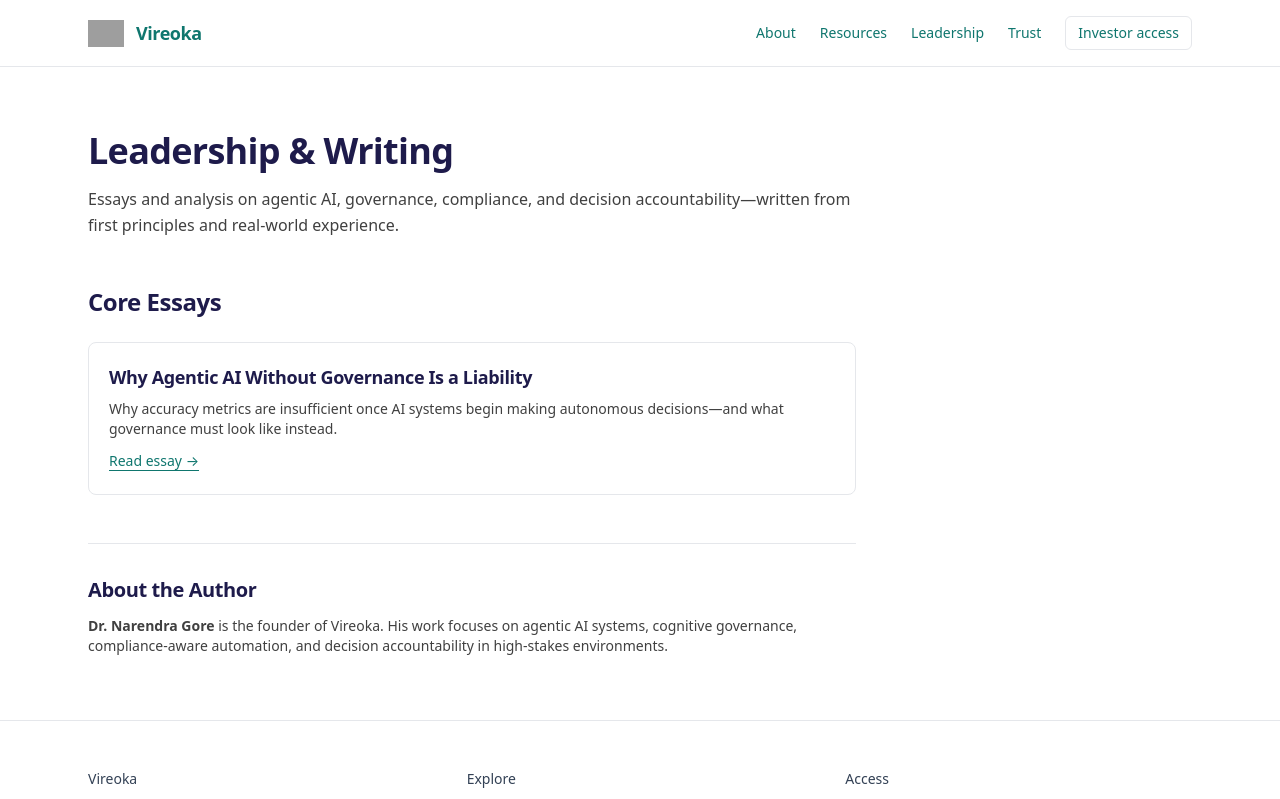
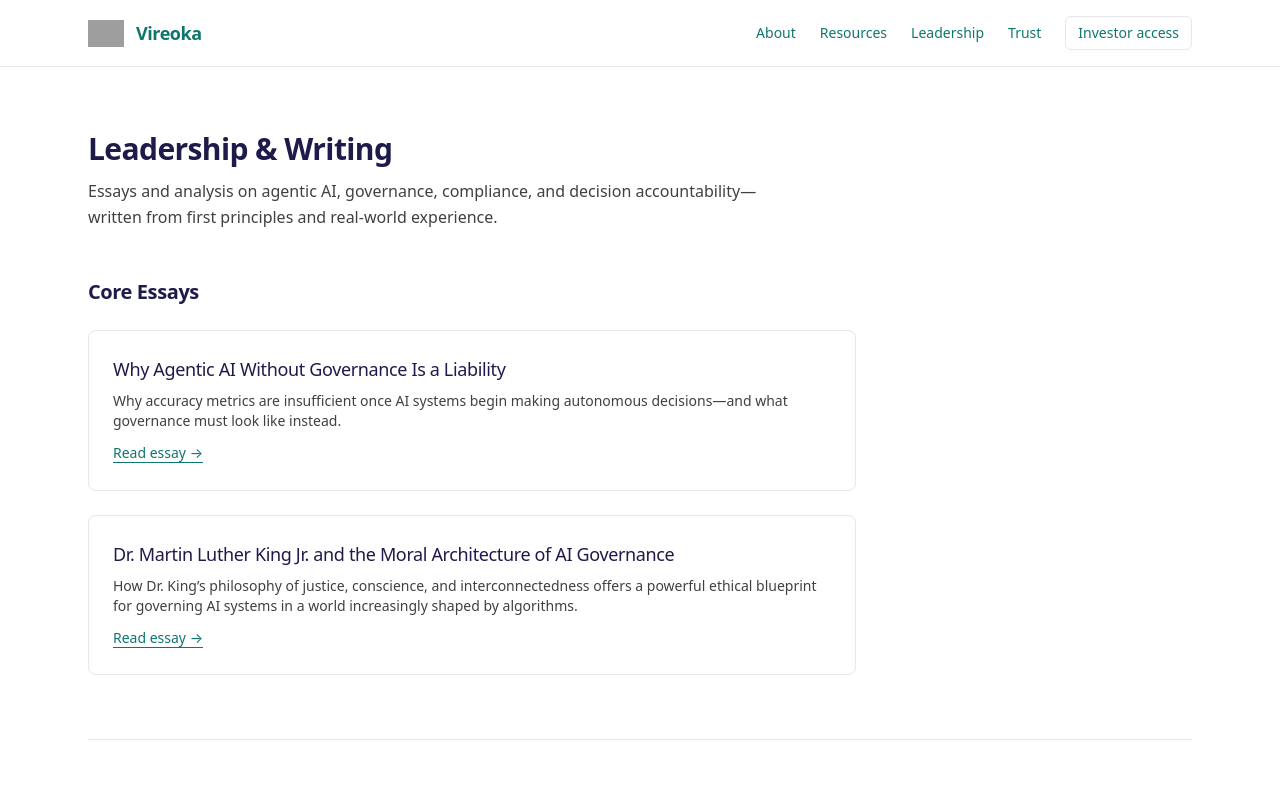
Before and after one commit to nrgore1/vireoka_final_website, a Next.js app: page /leadership in a window 1280 px wide. Shown: the top 799 px of the page. Built offline with nearby package versions, Linux system fonts and the light colour scheme; no server answers; grey boxes are pictures that could not be loaded.

Commit message:
remived all errors

```diff
--- a/src/app/leadership/page.tsx
+++ b/src/app/leadership/page.tsx
@@ -2,21 +2,25 @@ import Link from "next/link";
 
 export default function LeadershipPage() {
   return (
-    <div className="space-y-12 max-w-3xl">
-      <header className="space-y-4">
-        <h1 className="text-4xl font-semibold">Leadership & Writing</h1>
-        <p className="text-neutral-700">
-          Essays and analysis on agentic AI, governance, compliance, and decision
-          accountability—written from first principles and real-world
-          experience.
-        </p>
-      </header>
+    <section>
+      <h1 className="text-3xl font-semibold text-vireoka-indigo">
+        Leadership & Writing
+      </h1>
 
-      <section className="space-y-6">
-        <h2 className="text-2xl font-semibold">Core Essays</h2>
+      <p className="mt-3 max-w-2xl text-neutral-700">
+        Essays and analysis on agentic AI, governance, compliance, and decision
+        accountability—written from first principles and real-world experience.
+      </p>
 
-        <article className="border rounded-lg p-5">
-          <h3 className="font-semibold text-lg">
+      {/* Core Essays */}
+      <h2 className="mt-12 text-xl font-semibold text-vireoka-indigo">
+        Core Essays
+      </h2>
+
+      <div className="mt-6 space-y-6 max-w-3xl">
+        {/* Existing Essay */}
+        <div className="rounded-lg border border-vireoka-line p-6">
+          <h3 className="text-lg font-medium text-vireoka-indigo">
             Why Agentic AI Without Governance Is a Liability
           </h3>
           <p className="mt-2 text-sm text-neutral-700">
@@ -24,22 +28,45 @@ export default function LeadershipPage() {
             autonomous decisions—and what governance must look like instead.
           </p>
           <Link
-            href="/leadership/why-agentic-ai-without-governance"
-            className="inline-block mt-3 text-sm underline underline-offset-4"
+            href="/leadership/agentic-ai-governance-liability"
+            className="inline-block mt-3 text-sm text-vireoka-teal underline underline-offset-4"
           >
             Read essay →
           </Link>
-        </article>
-      </section>
+        </div>
 
-      <section className="border-t pt-8 space-y-3">
-        <h2 className="text-xl font-semibold">About the Author</h2>
-        <p className="text-sm text-neutral-700">
+        {/* NEW Essay */}
+        <div className="rounded-lg border border-vireoka-line p-6">
+          <h3 className="text-lg font-medium text-vireoka-indigo">
+            Dr. Martin Luther King Jr. and the Moral Architecture of AI Governance
+          </h3>
+          <p className="mt-2 text-sm text-neutral-700">
+            How Dr. King’s philosophy of justice, conscience, and interconnectedness
+            offers a powerful ethical blueprint for governing AI systems in a world
+            increasingly shaped by algorithms.
+          </p>
+          <Link
+            href="/leadership/mlk-moral-architecture-ai"
+            className="inline-block mt-3 text-sm text-vireoka-teal underline underline-offset-4"
+          >
+            Read essay →
+          </Link>
+        </div>
+      </div>
+
+      <hr className="my-16 border-vireoka-line" />
+
+      {/* About the Author */}
+      <section className="max-w-2xl">
+        <h2 className="text-xl font-semibold text-vireoka-indigo">
+          About the Author
+        </h2>
+        <p className="mt-3 text-sm text-neutral-700">
           <strong>Dr. Narendra Gore</strong> is the founder of Vireoka. His work
           focuses on agentic AI systems, cognitive governance, compliance-aware
           automation, and decision accountability in high-stakes environments.
         </p>
       </section>
-    </div>
+    </section>
   );
 }
```
